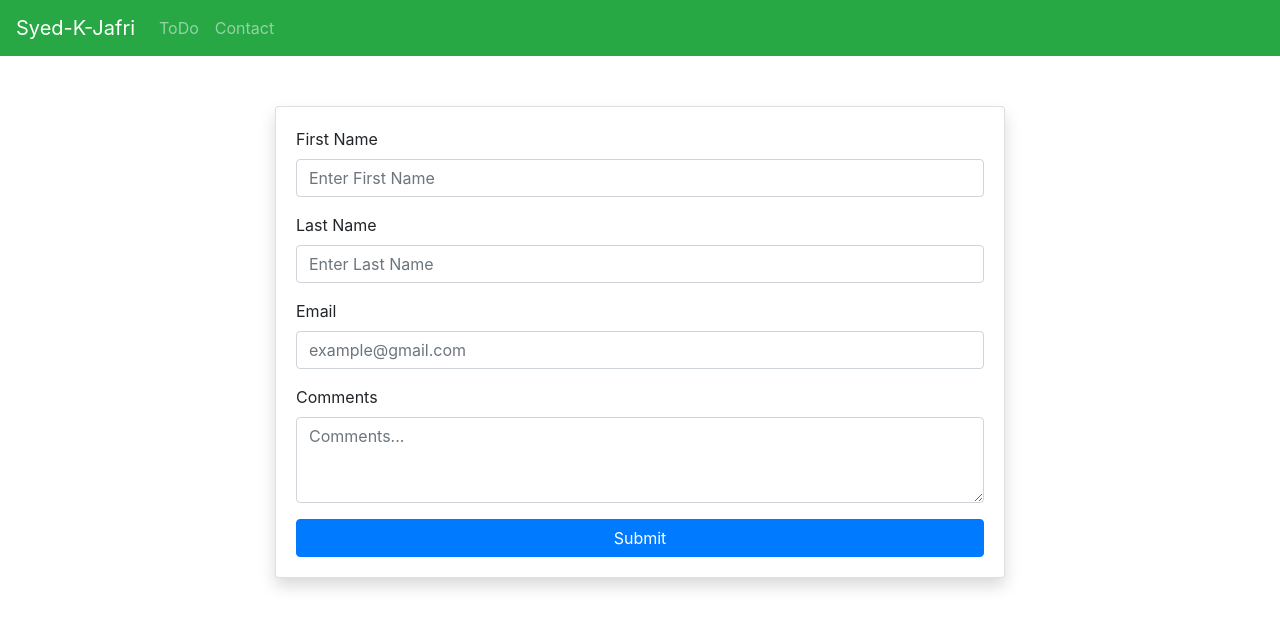
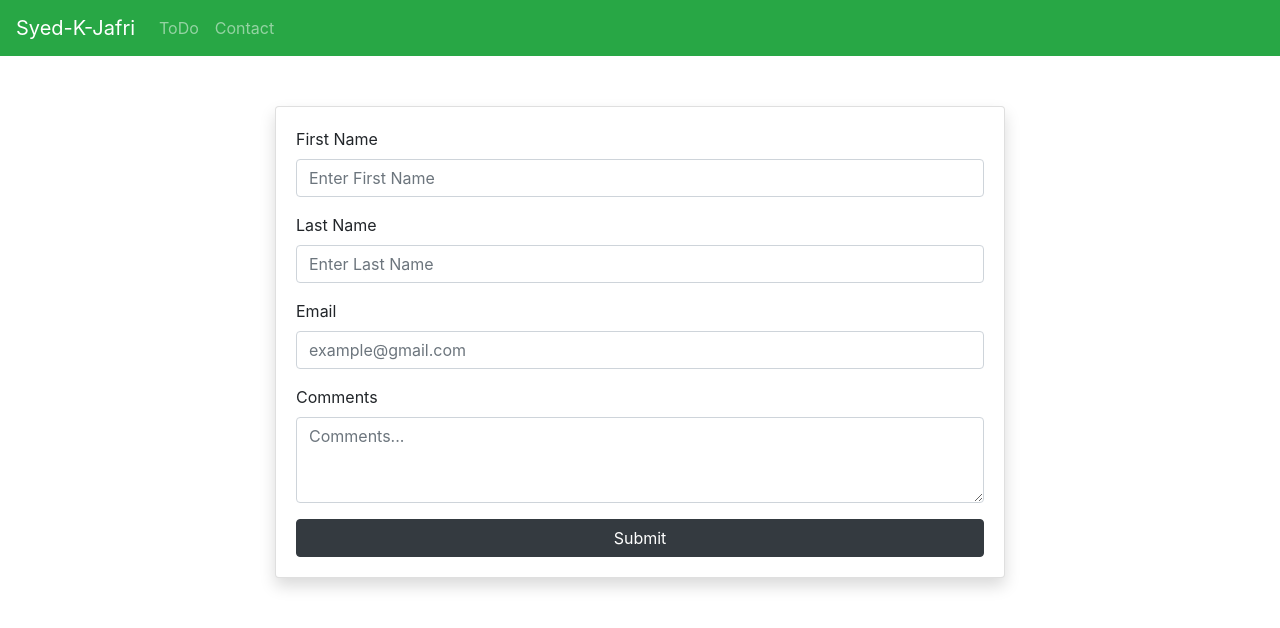
Before and after one commit to Syed-K-Jafri/todo, a React (Create React App) app: page /todo/contact in a window 1280 px wide. Shown: the top 628 px of the page. Built offline with nearby package versions, Linux system fonts and the light colour scheme.

Commit message:
change button color dark

```diff
--- a/src/Contact/Contact.js
+++ b/src/Contact/Contact.js
@@ -96,7 +96,7 @@ class Contact extends React.Component {
                             <Col>
                                 <Button
                                     className="custom-width"
-                                    variant="primary"
+                                    variant="dark"
                                     type="submit"
                                     onClick={(e)=> this.handleSubmit(e)}
                                 >
```
